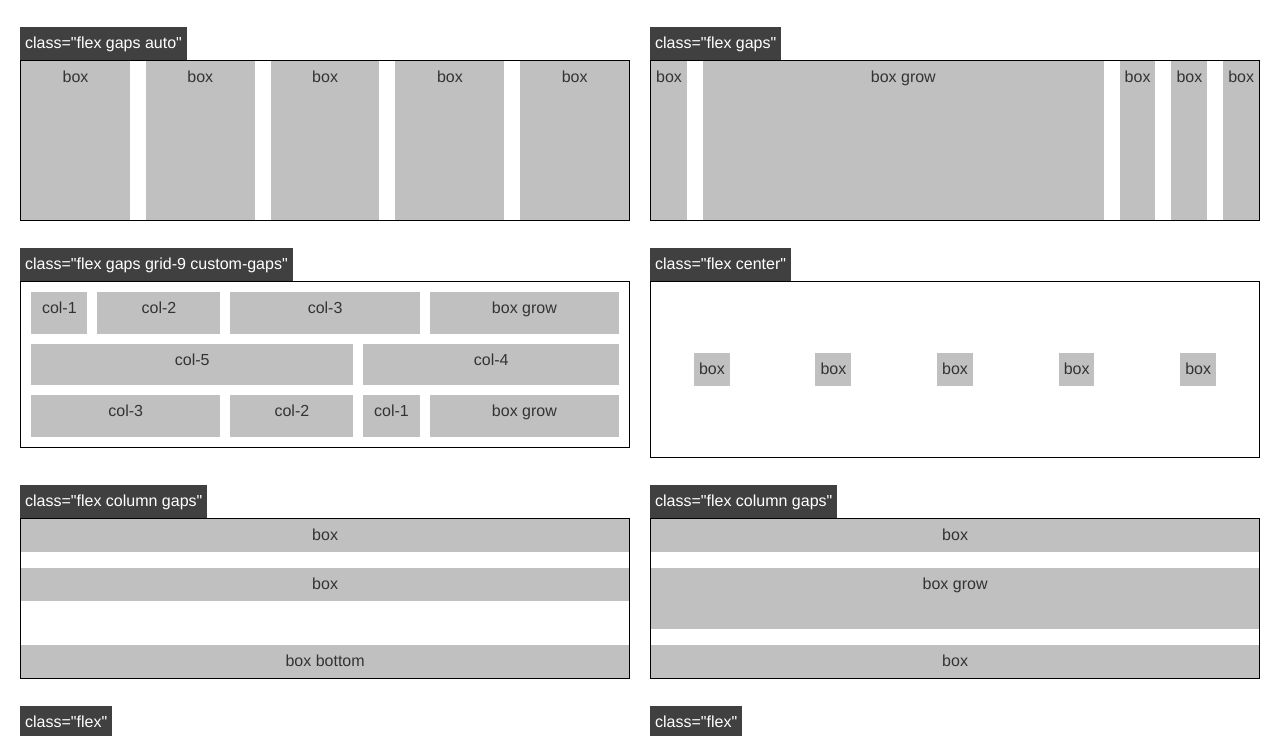
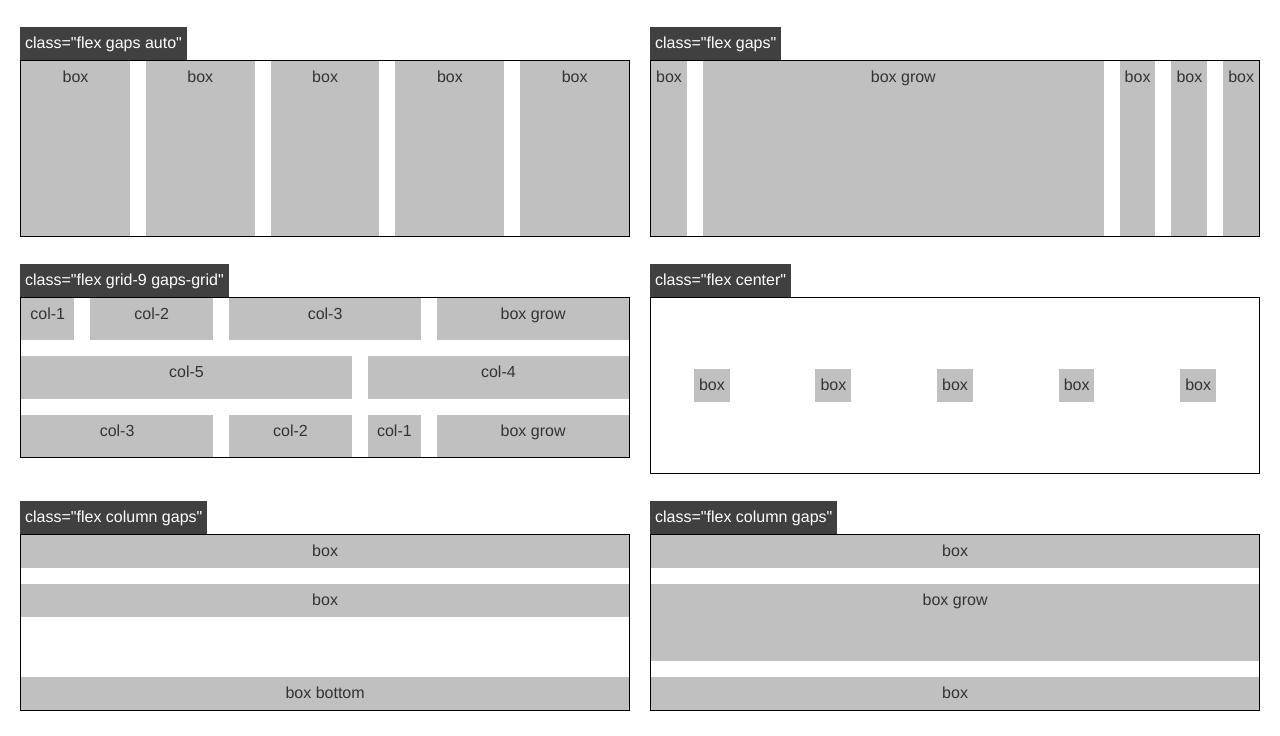
Before and after one commit to ixrock/flexbox, a website: page docs/examples/flexbox-playground.html in a window 1280 px wide. Shown: the top 736 px of the page. Drawn offline with nearby package versions, Linux system fonts and the light colour scheme.

Commit message:
v.3.1.0 bugfixes, .gaps reworks

```diff
--- a/docs/examples/flexbox-playground.html
+++ b/docs/examples/flexbox-playground.html
@@ -43,11 +43,6 @@
     .box:after, [class*="col-"]:after {
       content: attr(class);
     }
-
-    .gaps.custom-gaps {
-      --flex-gap: 10px;
-      padding: var(--flex-gap);
-    }
   </style>
 </head>
 <body>
@@ -74,7 +69,7 @@
   </div>
 
   <div class="example">
-    <div class="flex gaps grid-9 custom-gaps">
+    <div class="flex grid-9 gaps-grid">
       <div class="col-1"></div>
       <div class="col-2"></div>
       <div class="col-3"></div>
--- a/package.json
+++ b/package.json
@@ -1,6 +1,6 @@
 {
   "name": "flex.box",
-  "version": "3.0.0",
+  "version": "3.1.0",
   "description": "CSS library for easier work with flex boxes",
   "main": "src/flexbox.scss",
   "author": "ixrock",
--- a/src/flexbox.scss
+++ b/src/flexbox.scss
@@ -79,6 +79,22 @@ $flexbox-col-selector: unquote("col-") !default;
 
   // gaps
   &.gaps {
+    $gap: var(--flex-gap, #{$flexbox-gap-default});
+    &.column {
+      > :not(:last-child) {
+        margin-bottom: $gap;
+      }
+    }
+    &:not(.column) {
+      > :not(:last-child) {
+        margin-right: $gap;
+      }
+    }
+  }
+
+  // other method for creating gaps/gutters with using border and background-clip.
+  // fits better for grids with their different and fixed sizes of columns
+  &.gaps-grid {
     margin: calc(var(--flex-gap, #{$flexbox-gap-default}) / -2);
     > * {
       background-clip: padding-box !important;
```
Also changed, not shown: docs/index.html (+3 -5 lines), README.md, src/flexbox.css.
